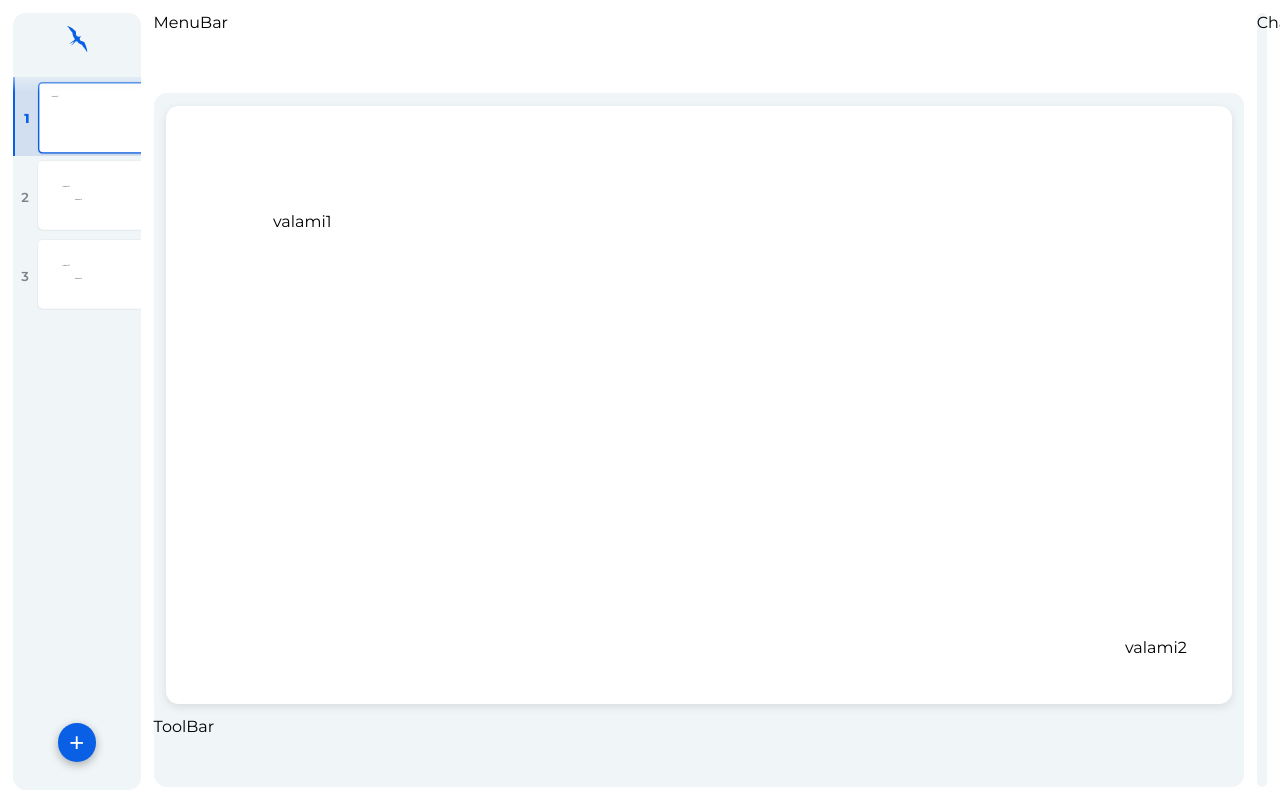
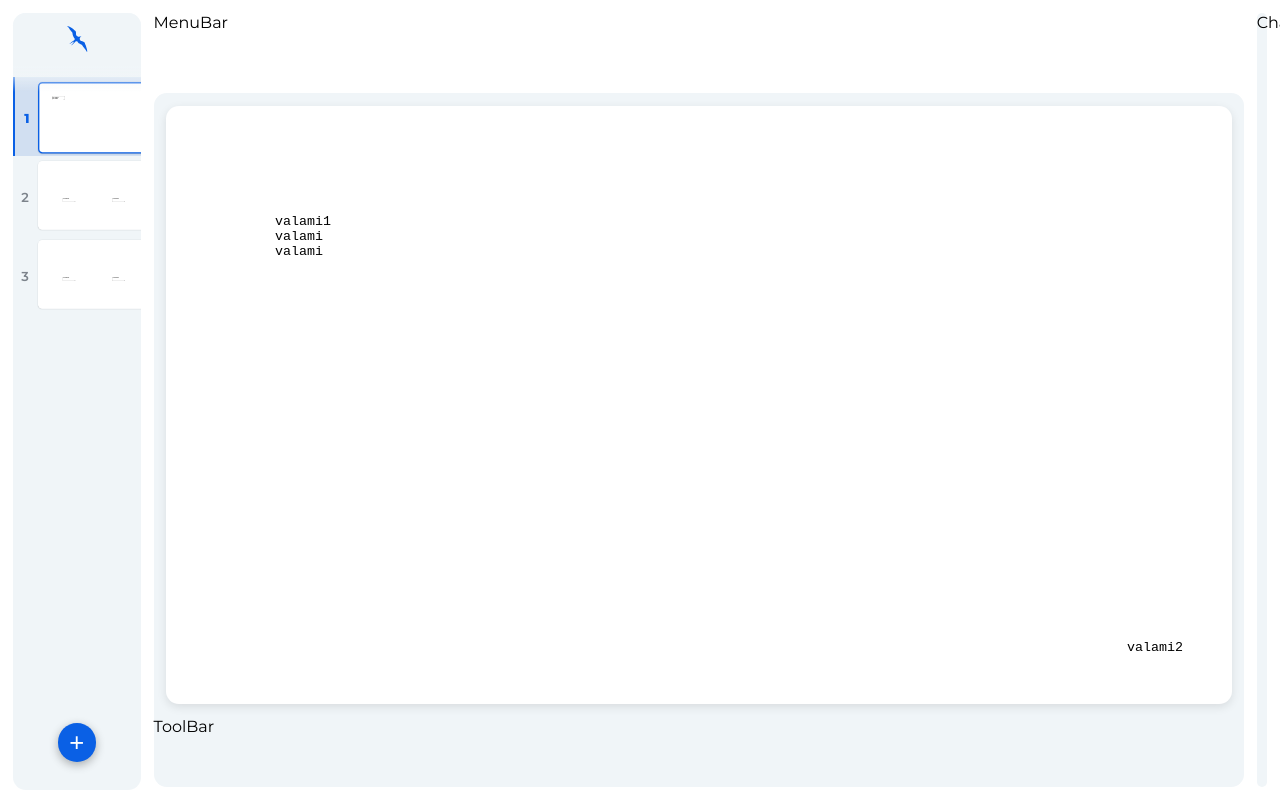
Before and after one commit to lmate/Frigate, a React (Vite) app in the folder client/: page / in a window 1280 px wide. Built offline with nearby package versions, Linux system fonts and the light colour scheme.

Commit message:
Add rewriteable labels, and their auto sizing

```diff
--- a/client/src/App.css
+++ b/client/src/App.css
@@ -9,6 +9,7 @@ body {
   margin: 1vw;
   background-color: var(--bg);
   font-family: 'Montserrat', sans-serif;
+  overflow-y: hidden;
 }
 
 .SlideStrip {
@@ -142,8 +143,16 @@ body {
   box-shadow: 0 3px 10px rgb(0 0 0 / 0.1);
 }
 
-.moveable {
-  border: 2px dashed var(--primary);
+.SlideEditor > div > textarea {
+  position: absolute;
+  resize: none;
+  border: 0px solid black;
+  outline: none;
+  background-color: transparent;
+}
+
+.selectedElement {
+  border: 2px dashed var(--primary) !important;
   z-index: 999;
 }
 
--- a/client/src/components/Editor.jsx
+++ b/client/src/components/Editor.jsx
@@ -7,14 +7,14 @@ import ToolBar from "./ToolBar";
 
 const testData = [
   [
-    {type: 'p', value: 'valami1', x: 10, y: 10, w: 10, h: 10},
-    {type: 'p', value: 'valami2', x: 90, y: 50, w: 10, h: 10}
+    {type: 'text', value: 'valami1\nvalami\nvalami', x: 10, y: 10, w: 10},
+    {type: 'text', value: 'valami2', x: 90, y: 50, w: 10}
   ], [
-    {type: 'p', value: 'valami3', x: 20, y: 20, w: 10, h: 10},
-    {type: 'p', value: 'valami4', x: 30, y: 30, w: 10, h: 10}
+    {type: 'text', value: 'valami3', x: 20, y: 20, w: 10},
+    {type: 'text', value: 'valami4', x: 30, y: 30, w: 10}
   ], [
-    {type: 'p', value: 'valami3', x: 20, y: 20, w: 10, h: 10},
-    {type: 'p', value: 'valami4', x: 30, y: 30, w: 10, h: 10}
+    {type: 'text', value: 'valami3', x: 20, y: 20, w: 10},
+    {type: 'text', value: 'valami4', x: 30, y: 30, w: 10}
   ]
 ];
 
--- a/client/src/components/SlideEditor.jsx
+++ b/client/src/components/SlideEditor.jsx
@@ -1,5 +1,5 @@
 import interact from 'interactjs';
-import { useState } from 'react';
+import { useEffect, useState } from 'react';
 
 let dragingX = 0;
 let dragingY = 0;
@@ -7,58 +7,79 @@ let dragingY = 0;
 const percentFromPxX = (px) => (px / parseFloat(document.querySelector('.SlideEditor > div').offsetWidth)) * 100;
 const percentFromPxY = (px) => (px / parseFloat(document.querySelector('.SlideEditor > div').offsetHeight)) * 56.25;
 
-function generateElement(element, index, handleElementSelection) {
+function generateElement(element, index) {
   switch (element.type) {
-    case 'p':
-      return <p key={element.value + index} id={`e${index}`} onClick={() => { handleElementSelection(index) }} style={{
-        position: 'absolute',
+    case 'text':
+      return <textarea key={element.value + index} defaultValue={element.value} id={`e${index}`} onClick={() => { handleElementSelection(index) }} style={{
         marginLeft: element.x + '%',
         marginTop: element.y + '%',
-        width: element.w + '%',
-        height: element.h + '%'
-      }}>{element.value}</p>
+        width: element.w + '%'
+      }} />
   }
 }
 
 function convertElementPixelToPercentage(elementIndex) {
-  // Transform values to percentages after resize
-  if (document.querySelector(`#e${elementIndex}`).getAttribute('data-x') !== '0') {
-    document.querySelector(`#e${elementIndex}`).style.marginLeft = (parseFloat(document.querySelector(`#e${elementIndex}`).style.marginLeft) + percentFromPxX(parseFloat(document.querySelector(`#e${elementIndex}`).getAttribute('data-x')))) + '%';
+  const targetElement = document.querySelector(`#e${elementIndex}`);
+  resizeTextareaToFitAllText(targetElement);
+
+  if (targetElement.getAttribute('data-x') !== '0') {
+    targetElement.style.marginLeft = (parseFloat(targetElement.style.marginLeft) + percentFromPxX(parseFloat(targetElement.getAttribute('data-x')))) + '%';
   }
-  if (document.querySelector(`#e${elementIndex}`).getAttribute('data-y') !== '0') {
-    document.querySelector(`#e${elementIndex}`).style.marginTop = (parseFloat(document.querySelector(`#e${elementIndex}`).style.marginTop) + percentFromPxY(parseFloat(document.querySelector(`#e${elementIndex}`).getAttribute('data-y')))) + '%';
+  if (targetElement.getAttribute('data-y') !== '0') {
+    targetElement.style.marginTop = (parseFloat(targetElement.style.marginTop) + percentFromPxY(parseFloat(targetElement.getAttribute('data-y')))) + '%';
   }
 
-  if (!document.querySelector(`#e${elementIndex}`).style.width.includes('%')) {
-    document.querySelector(`#e${elementIndex}`).style.width = percentFromPxX(parseFloat(document.querySelector(`#e${elementIndex}`).style.width)) + '%';
+  if (!targetElement.style.width.includes('%')) {
+    targetElement.style.width = percentFromPxX(parseFloat(targetElement.style.width)) + '%';
   }
-  if (!document.querySelector(`#e${elementIndex}`).style.height.includes('%')) {
-    document.querySelector(`#e${elementIndex}`).style.height = (parseFloat(document.querySelector(`#e${elementIndex}`).style.height) / parseFloat(document.querySelector('.SlideEditor > div').offsetHeight)) * 100 + '%';
+  if (!targetElement.style.height.includes('%')) {
+    targetElement.style.height = (parseFloat(targetElement.style.height) / parseFloat(document.querySelector('.SlideEditor > div').offsetHeight)) * 100 + '%';
   }
 
-  document.querySelector(`#e${elementIndex}`).style.removeProperty('transform');
-  document.querySelector(`#e${elementIndex}`).removeAttribute('data-x');
-  document.querySelector(`#e${elementIndex}`).removeAttribute('data-y');
+  targetElement.style.removeProperty('transform');
+  targetElement.removeAttribute('data-x');
+  targetElement.removeAttribute('data-y');
 }
 
-function SlideEditor(props) {
-  const [selectedElement, setSelectedElement] = useState(null);
+function resizeTextareaToFitAllText(target) {
+  if (target.tagName === 'TEXTAREA') {
+    target.style.height = '0';
+    target.style.height = target.scrollHeight + 'px';
+  }
+}
 
 function handleElementSelection(index) {
   console.log(index);
-    document.querySelectorAll('.moveable').forEach((element) => {
-      element.classList.remove('moveable');
+  document.querySelectorAll('.selectedElement').forEach((element) => {
+    element.classList.remove('selectedElement');
   });
   dragingX = 0;
   dragingY = 0;
 
   convertElementPixelToPercentage(index);
 
-    document.querySelector(`#e${index}`).className = 'moveable';
-    setSelectedElement(index);
+  document.querySelector(`#e${index}`).className = 'selectedElement';
+
+  document.querySelector('.selectedElement').addEventListener('input', (e) => {
+    if (e.key === 'Tab') {
+      e.preventDefault();
+      e.target.focus();
+    }
+    convertElementPixelToPercentage(index);
+  });
 }
 
-  interact('.moveable').resizable({
+function SlideEditor(props) {
+
+  // Size all texarea properly, when loading
+  useEffect(() => {
+    props.slides[props.currentSlide].forEach((element, index) => {
+      resizeTextareaToFitAllText(document.querySelector(`#e${index}`))
+    })
+  }, [props.currentSlide]);
+
+  interact('.selectedElement').resizable({
+    // TODO: disable bottom and top resizing, if its a textarea
     edges: { left: true, right: true, bottom: true, top: true },
     listeners: {
       move(event) {
@@ -109,7 +130,7 @@ function SlideEditor(props) {
   return (
     <div className="SlideEditor">
       <div>
-        {props.slides && props.slides[props.currentSlide].map((element, index) => generateElement(element, index, handleElementSelection))}
+        {props.slides && props.slides[props.currentSlide].map((element, index) => generateElement(element, index))}
       </div>
     </div>
   )
--- a/client/src/components/SlideStrip.jsx
+++ b/client/src/components/SlideStrip.jsx
@@ -2,14 +2,12 @@ import logo from '../assets/logo.svg';
 
 function generateElement(element, index) {
   switch (element.type) {
-    case 'p':
-      return <p key={element.value + index + 'mini'} style={{
-        position: 'absolute',
+    case 'text':
+      return <textarea key={element.value + index + 'mini'} defaultValue={element.value} style={{
         marginLeft: element.x + '%',
         marginTop: element.y + '%',
-        width: element.w+'%',
-        height: element.h+'%'
-      }}>{element.value}</p>
+        width: element.w+'%'
+      }} />
   }
 }
 
```
Lines whose indentation alone changed are shown as unchanged.
